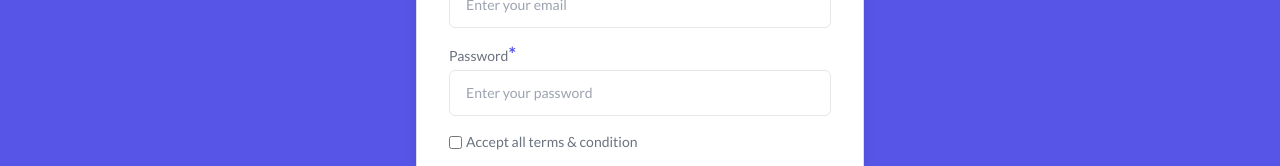
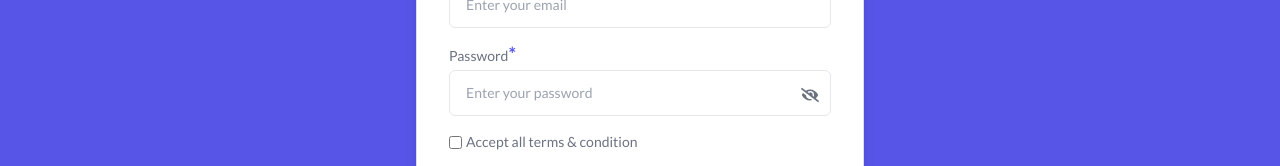
Before and after one commit to mitaly-dev/TeachTech-clients-side, a React (Create React App) app: page /register in a window 1280 px wide. Shown: the part 428-594 px from the top of the page. Built offline with nearby package versions, Linux system fonts and the light colour scheme; no server answers.

Commit message:
added eyeslash in password input

```diff
--- a/src/Pages/Courses/CourseDetails.js
+++ b/src/Pages/Courses/CourseDetails.js
@@ -29,7 +29,7 @@ const CourseDetails = () => {
                 <Pdf targetRef={ref} filename="TeachTech-Course.pdf">
                   {({ toPdf }) =>
                    <button onClick={toPdf} className='bg-gradient-to-r from-[#ff8b67] to-[#ff0844] py-2 px-7 rounded-lg flex items-center m-auto mb-5'>
-                   <span>Douwnload PDF</span>
+                   <span>Download PDF</span>
                    <FaArrowDown className='ml-2 text-[12px]'></FaArrowDown>
                   </button>
                   }
--- a/src/Pages/Courses/CourseSidebar.js
+++ b/src/Pages/Courses/CourseSidebar.js
@@ -7,7 +7,7 @@ const CourseSidebar = () => {
 
     return (
         <div className='py-10 px-5'>
-            <h3 className='font-barlow mb-5 font-semibold text-3xl text-center text-[#f9d423]'>Total Course : {courses.length}</h3>
+            <h3 className='font-barlow mb-5 font-semibold text-3xl text-center text-[#f9d423]'>Total Courses : {courses.length}</h3>
             <ul className='ml-5'>
                 {
                     courses.map(course=><CourseItem key={course.id} course={course}></CourseItem>)
--- a/src/Pages/Home/Home.js
+++ b/src/Pages/Home/Home.js
@@ -31,8 +31,8 @@ const Home = () => {
                         <br className="hidden md:inline lg:hidden"/>in various fields: programming, photography, marketing and management
                     </p>
                     <div className="flex flex-col space-y-4 sm:items-center sm:justify-center sm:flex-row sm:space-y-0 sm:space-x-4 lg:justify-start">
-                        <Link rel="noopener noreferrer" href="#" className="px-8 py-3 rounded-lg  bg-gradient-to-r from-[#ff8b67] to-[#ff0844] border-[#ff0844] text-white uppercase">Try for fee</Link>
-                        <Link rel="noopener noreferrer" href="#" className="px-8 py-3 border rounded-lg hover:bg-gradient-to-r from-[#ff8b67] to-[#ff0844]  text-white hover:text-white hover:border-[#ff0844] border-white uppercase">See pricing plans</Link>
+                        <Link rel="noopener noreferrer" to="/courses" className="px-8 py-3 rounded-lg  bg-gradient-to-r from-[#ff8b67] to-[#ff0844] border-[#ff0844] text-white uppercase">Try for fee</Link>
+                        <Link rel="noopener noreferrer" to="/" className="px-8 py-3 border rounded-lg hover:bg-gradient-to-r from-[#ff8b67] to-[#ff0844]  text-white hover:text-white hover:border-[#ff0844] border-white uppercase">See pricing plans</Link>
                     </div>
                 </div>
                 <div className="flex items-center justify-center p-6 mt-8 lg:mt-0 h-72 sm:h-80 lg:h-96 xl:h-112 2xl:h-128">
@@ -40,7 +40,7 @@ const Home = () => {
                 </div>
             </div>
         </section>
-        <main className='bg-[#fbf8fe] px-4 sm:px-10 md:px-14 lg:px-28 pb-10'>
+        <main className='bg-[#fbf8fe] px-4 sm:px-10 md:px-14 lg:px-28 pb-14'>
             <ProfessionOnline></ProfessionOnline>
             <HowDoesWork></HowDoesWork>
         </main>
--- a/src/Pages/Home/ProfessionOnline.js
+++ b/src/Pages/Home/ProfessionOnline.js
@@ -11,7 +11,7 @@ const ProfessionOnline = () => {
                 </div>
                 <div className="flex flex-col justify-center p-6 text-center rounded-sm lg:max-w-md xl:max-w-lg lg:text-left">
                     <h1 className="text-3xl font-bold leading-none sm:text-5xl font-barlow">
-                        <span className="dark:text-violet-400">Learn and get a </span>profession online
+                        <span className="dark:text-violet-400">Learn and get a </span>profession from online
                     </h1>
                     <p className="mt-6 mb-8 text-gray-500 sm:mb-12">From Art to Zoology, Alison has thousands of free online courses and is adding more all the time.
                         <br className="hidden md:inline lg:hidden"/> We seek out experts in their field to design learning material that is comprehensive, broken down into manageable chunks and gives you a series of achievable learning outcomes.
--- a/src/Pages/Shared/Header.js
+++ b/src/Pages/Shared/Header.js
@@ -221,7 +221,7 @@ const Header = () => {
                       }
                     </button>
                   </li>
-                    <div className='flex items-center'>
+                    <div className='sm:flex items-center'>
                       <p className={userExit? "opacity-100 text-blue-800 font-semibold" : 'opacity-0'}>{user?.displayName}</p>
                         {
                           !user?
--- a/src/Pages/User/Login/Login.js
+++ b/src/Pages/User/Login/Login.js
@@ -3,6 +3,7 @@ import { Link, useLocation, useNavigate } from 'react-router-dom';
 import { AuthContext } from '../../../Context/AuthProvider';
 import { toast } from 'react-toastify';
 import ResetPasswordModal from '../ResetPasswordModal/ResetPasswordModal';
+import { FaEye, FaEyeSlash } from 'react-icons/fa';
 
 const Login = () => {
     const {
@@ -17,6 +18,7 @@ const Login = () => {
     const [email,setEmail] = useState()
     const [password,setPassword] = useState()
     const [disabled,setDisabled] = useState(true)
+    const [open,setOpen] = useState(false)
 
     // form error handling
     const [formError,setFormError] = useState({
@@ -90,7 +92,14 @@ const Login = () => {
                 </div>
                 <div className="space-y-1 text-sm">
                     <label htmlFor="password" className="block text-gray-500">Password<span className='text-main text-[19px] font-bold'>*</span></label>
-                    <input onBlur={handlePassword} type="password" name="password" id="password" placeholder="Enter your password" className="border border-[d5d5d5] w-full px-4 py-3 rounded-md outline-none text-gray-600" />
+                    <div className='relative'>
+                    <input onBlur={handlePassword} type={open? "text" : "password"} name="password" id="password" placeholder="Enter your password" className="border border-[d5d5d5] w-full px-4 py-3 rounded-md outline-none text-gray-600" />
+                    {
+                        open?
+                        <FaEye onClick={()=>setOpen(!open)} className='cursor-pointer absolute right-3 text-lg text-gray-500 text-[17px] top-4'></FaEye> :
+                        <FaEyeSlash onClick={()=>setOpen(!open)} className='cursor-pointer absolute right-3 text-lg text-gray-500 text-[17px] top-4'></FaEyeSlash>
+                    }
+                    </div>
                     <p className='font-semibold text-red-600'>{passwordError}</p>
                 </div>
                 <div className="flex justify-between">
--- a/src/Pages/User/Register/Register.js
+++ b/src/Pages/User/Register/Register.js
@@ -2,6 +2,7 @@ import React, { useContext, useState } from 'react';
 import { Link, useLocation, useNavigate } from 'react-router-dom';
 import { AuthContext } from '../../../Context/AuthProvider';
 import { toast } from 'react-toastify';
+import { FaEye, FaEyeSlash } from 'react-icons/fa';
 
 const Register = () => {
     const {
@@ -20,6 +21,7 @@ const Register = () => {
     const [photoURL,setPhotoURL] = useState()
     const [password,setPassword] = useState()
     const [disabled,setDisabled] = useState(true)
+    const [open,setOpen] = useState(false)
 
 
     // form error handle
@@ -158,9 +160,14 @@ const Register = () => {
                </div>
                <div className="space-y-1 text-sm">
                    <label htmlFor="password" className="block text-gray-500">Password<span className='text-main text-[19px] font-bold'>*</span></label>
-                   <input
-                   onBlur={handlePassword}
-                    type="password" name="password" id="password" placeholder="Enter your password" className="border border-[d5d5d5] w-full px-4 py-3 rounded-md outline-none text-gray-600" />
+                   <div className='relative'>
+                    <input onBlur={handlePassword} type={open? "text" : "password"} name="password" id="password" placeholder="Enter your password" className="border border-[d5d5d5] w-full px-4 py-3 rounded-md outline-none text-gray-600" />
+                    {
+                        open?
+                        <FaEye onClick={()=>setOpen(!open)} className='cursor-pointer absolute right-3 text-lg text-gray-500 text-[17px] top-4'></FaEye> :
+                        <FaEyeSlash onClick={()=>setOpen(!open)} className='cursor-pointer absolute right-3 text-lg text-gray-500 text-[17px] top-4'></FaEyeSlash>
+                    }
+                    </div>
                     <p className='font-semibold text-red-600'>{passwordError}</p>
                </div>
                <div className="flex justify-between">
```
